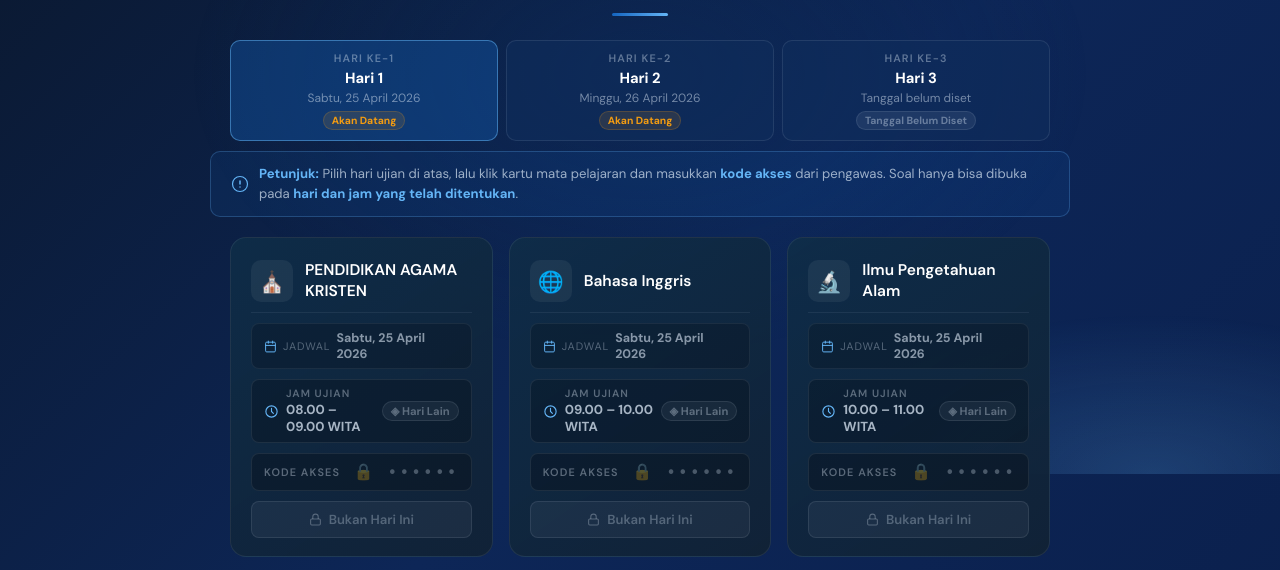
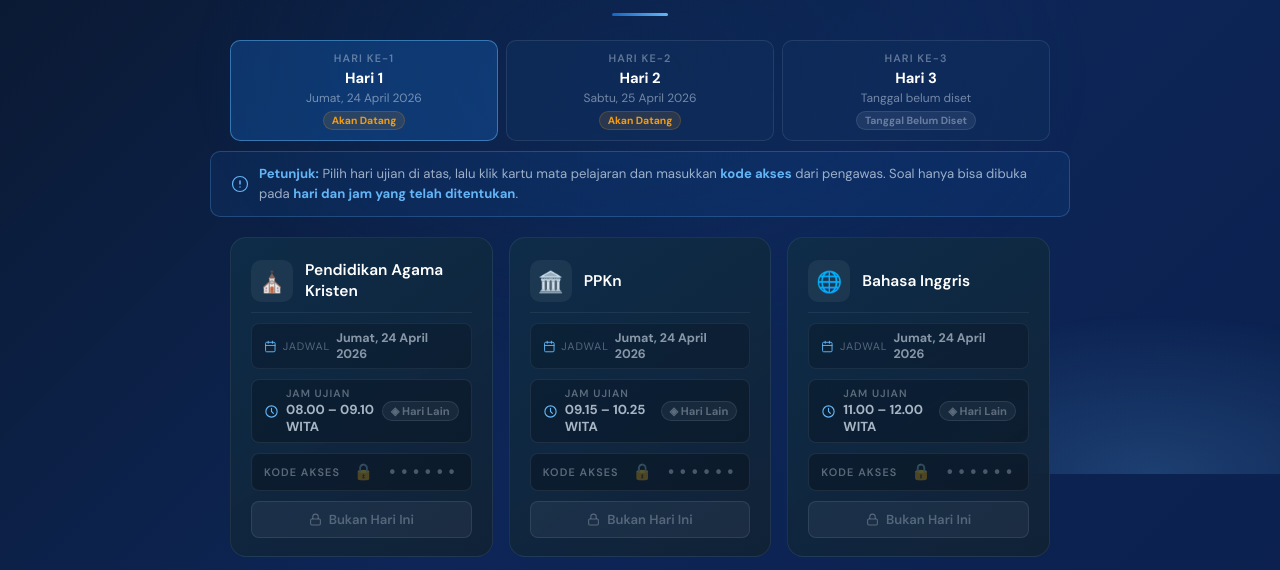
Before and after one commit to ardiber/upkpkbmsk.id, a plain HTML site: page index.html in a window 1280 px wide. Shown: the part 326-896 px from the top of the page. Drawn offline with nearby package versions, Linux system fonts and the light colour scheme.

Commit message:
Update index.html

```diff
--- a/index.html
+++ b/index.html
@@ -969,8 +969,8 @@
        Format: "TAHUN-BULAN-TANGGAL"  contoh: "2026-04-21"
        ============================================================ */
     const hariUjian = {
-      hari1: "2026-04-25",   // ← Ganti tanggal Hari ke-1
-      hari2: "2026-04-26",   // ← Ganti tanggal Hari ke-2
+      hari1: "2026-04-24",   // ← Ganti tanggal Hari ke-1
+      hari2: "2026-04-25",   // ← Ganti tanggal Hari ke-2
       /* hari3: "2026-05-07",   // ← Ganti tanggal Hari ke-3*/
     };
 
@@ -982,59 +982,65 @@
        ============================================================ */
     const subjects = [
       // ── HARI 1 ──────────────────────────────────────────────────
+  // ── HARI 1 (Jumat) ─────────────────────────────
   {
-        name: "PENDIDIKAN AGAMA KRISTEN", icon: "⛪", hari: "hari1",
-        jamMulai: 8, jamSelesai: 9,
+    name: "Pendidikan Agama Kristen", icon: "⛪", hari: "hari1",
+    jamMulai: 8, jamSelesai: 9.1667,
     code: "PAKZQR",
     link: "https://script.google.com/macros/s/AKfycbzE8VT2bxA79OowZraCuz9UuXOURLGFHlZ4OUUbAQqwFlwOHAlzvNgcIQANhvrxllNhmw/exec"
   },
   {
+    name: "PPKn", icon: "🏛️", hari: "hari1",
+    jamMulai: 9.25, jamSelesai: 10.4167,
+    code: "1IRPKN",
+    link: "https://script.google.com/macros/s/AKfycbyWcS-u8UiyFsCGiZgqlIHafrWm35a_30KRrjSL1NGYRW0YAAcmhXkeroYTg6UWdDqJ/exec"
+  },
+  {
     name: "Bahasa Inggris", icon: "🌐", hari: "hari1",
-        jamMulai: 9, jamSelesai: 10,
+    jamMulai: 11, jamSelesai: 12,
     code: "RRPKBM",
     link: "https://script.google.com/macros/s/AKfycbyWCvIk8nwas9-vUAzRtyZVZwksQjsIbkncmQEns7sZy1IIx7ICZsGqaoYVKPa0VYoA1A/exec"
   },
   {
     name: "Ilmu Pengetahuan Alam", icon: "🔬", hari: "hari1",
-        jamMulai: 10, jamSelesai: 11,
+    jamMulai: 12.1667, jamSelesai: 13.1667,
     code: "ZXRMDT",
     link: "https://script.google.com/macros/s/AKfycbzLd9DEePbk_yF-qCu4S6iqBVhacsXGhnG55LNAcH9E0zGUr7v6sa0yFnlY6VjrBftcOA/exec"
   },
+
+  // ── HARI 2 (Sabtu) ─────────────────────────────
   {
-        name: "Matematika", icon: "📐", hari: "hari1",
-        jamMulai: 8, jamSelesai: 9,
+    name: "Bahasa Indonesia", icon: "📝", hari: "hari2",
+    jamMulai: 8, jamSelesai: 9.1667,
+    code: "RX5XTW",
+    link: "https://script.google.com/macros/s/AKfycbw_CpxtKVw9-MR0E5epIn6U4e5U9K73do5uB_ZZWBXPdNJnVwxrEuY5n7c-2QQh0pUy1w/exec"
+  },
+  {
+    name: "Matematika", icon: "📐", hari: "hari2",
+    jamMulai: 9.25, jamSelesai: 10.4167,
     code: "MTK4XY",
     link: "https://script.google.com/macros/s/AKfycbycB-MTzqreRaMMcY3i5u-jpnsAB42_bGY18fqMavWzR-97JaT9dsVD7J3znhrmbFlFWg/exec"
   },
-
-      // ── HARI 2 ──────────────────────────────────────────────────
-
   {
-        name: "Pendidikan Pancasila dan Kewarganegaraan", icon: "🏛️", hari: "hari2",
-        jamMulai: 9, jamSelesai: 10,
-        code: "1IRPKN",
-        link: "https://script.google.com/macros/s/AKfycbyWcS-u8UiyFsCGiZgqlIHafrWm35a_30KRrjSL1NGYRW0YAAcmhXkeroYTg6UWdDqJ/exec"
+    name: "Ilmu Pengetahuan Sosial (IPS)", icon: "🗺️", hari: "hari2",
+    jamMulai: 11, jamSelesai: 12,
+    code: "SEJ-09",
+    link: "https://script.google.com/macros/s/AKfycbxsyf468RoPKJEl6g4ROIzDAAgrtKxOAWguOlYs6BHO8SpuZz-nMjUsRef_uq08EZQdQw/exec"
   },
   {
     name: "Informatika", icon: "💻", hari: "hari2",
-        jamMulai: 10, jamSelesai: 11,
+    jamMulai: 12.1667, jamSelesai: 13.1667,
     code: "INF-07",
     link: "https://script.google.com/macros/s/AKfycbyJadHmcSq2oby_Gr3fjI4ka1lHhZvTZRegIxZ86LWdmiVdChwF0PfkQJztU9O-8b9xdg/exec"
   },
-
       // ── HARI 3 ──────────────────────────────────────────────────
-      {
+    /*   {
         name: "Ilmu Pengetahuan Sosial (IPS)", icon: "🗺️", hari: "hari3",
         jamMulai: 8, jamSelesai: 9,
         code: "SEJ-09",
         link: "https://script.google.com/macros/s/AKfycbxsyf468RoPKJEl6g4ROIzDAAgrtKxOAWguOlYs6BHO8SpuZz-nMjUsRef_uq08EZQdQw/exec"
-      },
-      {
-        name: "Bahasa Indonesia", icon: "📝", hari: "hari3",
-        jamMulai: 9, jamSelesai: 10,
-        code: "RX5XTW",
-        link: "https://script.google.com/macros/s/AKfycbw_CpxtKVw9-MR0E5epIn6U4e5U9K73do5uB_ZZWBXPdNJnVwxrEuY5n7c-2QQh0pUy1w/exec"
-      },
+      }, */
+
     ];
 
     /* ============================================================
```
Lines whose indentation alone changed are shown as unchanged.
